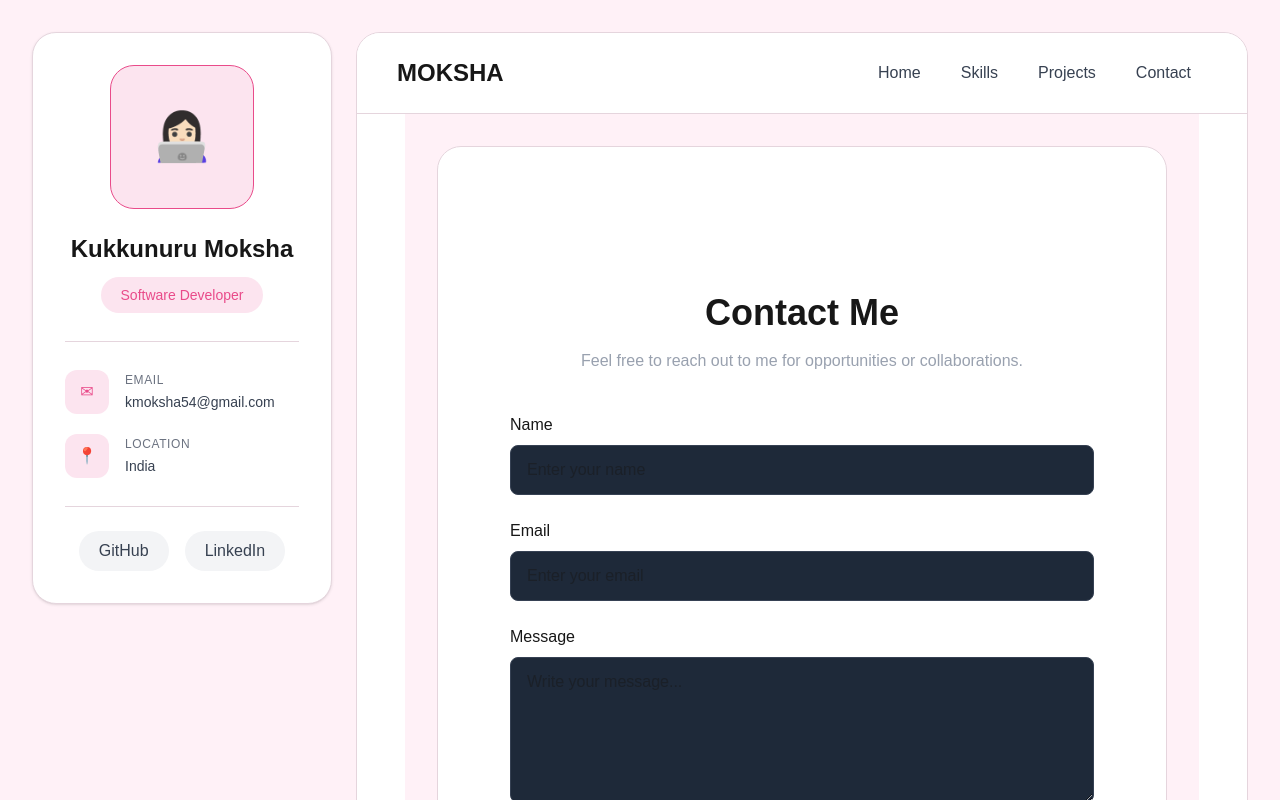
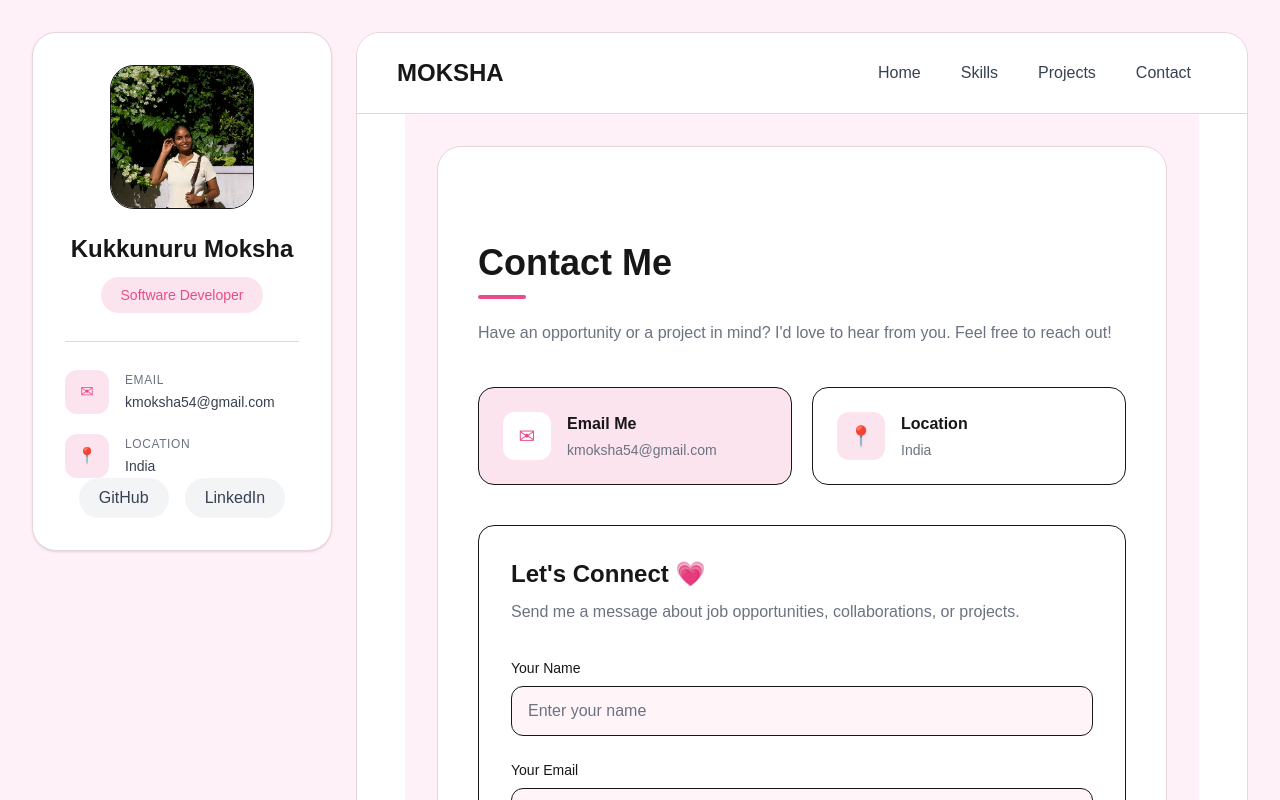
Before and after one commit to Moksha-source/my-portfolio, a Next.js app: page /contact in a window 1280 px wide. Shown: the top 800 px of the page. Built offline with nearby package versions, Linux system fonts and the light colour scheme.

Commit message:
Improve portfolio layout and styling

```diff
--- a/app/projects/page.tsx
+++ b/app/projects/page.tsx
@@ -1,11 +1,5 @@
 import Projects from "@/components/Projects";
 
 export default function ProjectsPage() {
-  return (
-    <main className="min-h-screen bg-background text-foreground p-4 md:p-8">
-      <div className="max-w-5xl mx-auto bg-white border border-gray-border rounded-3xl p-6 md:p-10">
-        <Projects />
-      </div>
-    </main>
-  );
+  return <Projects />;
 }
--- a/app/skills/page.tsx
+++ b/app/skills/page.tsx
@@ -1,11 +1,5 @@
 import Skills from "@/components/Skills";
 
 export default function SkillsPage() {
-  return (
-    <main className="min-h-screen bg-background text-foreground p-4 md:p-8">
-      <div className="max-w-5xl mx-auto bg-white border border-gray-border rounded-3xl p-6 md:p-10">
-        <Skills />
-      </div>
-    </main>
-  );
+  return <Skills />;
 }
--- a/components/About.tsx
+++ b/components/About.tsx
@@ -1,9 +1,9 @@
 export default function About() {
   return (
-    <section id="about" className="py-10 md:py-14">
+    <section id="about" className="py-6 py-8">
 
       {/* Heading */}
-      <div className="mb-10">
+      <div className="mb-7">
 
         <h2 className="text-3xl md:text-4xl font-bold text-black">
           About Me
--- a/components/Contact.tsx
+++ b/components/Contact.tsx
@@ -1,67 +1,144 @@
 export default function Contact() {
   return (
-    <section
-      id="contact"
-      className="min-h-screen flex items-center justify-center px-8"
-    >
-      <div className="max-w-2xl w-full">
+    <section id="contact" className="py-10 md:py-14">
 
-        <h2 className="text-4xl font-bold text-center mb-4">
+      {/* Heading */}
+      <div className="mb-10">
+        <h2 className="text-3xl md:text-4xl font-bold text-black">
           Contact Me
         </h2>
 
-        <p className="text-gray-400 text-center mb-10">
-          Feel free to reach out to me for opportunities or collaborations.
+        <div className="w-12 h-1 bg-pink rounded-full mt-3" />
+
+        <p className="text-gray mt-5 leading-7">
+          Have an opportunity or a project in mind? I'd love to hear from you.
+          Feel free to reach out!
+        </p>
+      </div>
+
+      {/* Contact Information Cards */}
+      <div className="grid grid-cols-1 sm:grid-cols-2 gap-5 mb-10">
+
+        {/* Email */}
+        <a
+          href="mailto:kmoksha54@gmail.com"
+          className="bg-pink-light border border-pink-border rounded-2xl p-6 flex items-center gap-4 hover:border-pink hover:-translate-y-1 transition duration-300"
+        >
+          <div className="w-12 h-12 bg-white rounded-xl flex items-center justify-center text-pink text-xl">
+            ✉
+          </div>
+
+          <div>
+            <h3 className="font-semibold text-black">Email Me</h3>
+            <p className="text-sm text-gray mt-1 break-all">
+              kmoksha54@gmail.com
+            </p>
+          </div>
+        </a>
+
+        {/* Location */}
+        <div className="bg-white border border-pink-border rounded-2xl p-6 flex items-center gap-4 hover:border-pink hover:-translate-y-1 transition duration-300">
+          <div className="w-12 h-12 bg-pink-light rounded-xl flex items-center justify-center text-pink text-xl">
+            📍
+          </div>
+
+          <div>
+            <h3 className="font-semibold text-black">Location</h3>
+            <p className="text-sm text-gray mt-1">
+              India
+            </p>
+          </div>
+        </div>
+
+      </div>
+
+      {/* Contact Form */}
+      <div className="bg-white border border-pink-border rounded-2xl p-6 md:p-8">
+
+        <h3 className="text-2xl font-bold text-black mb-2">
+          Let's Connect 💗
+        </h3>
+
+        <p className="text-gray mb-8 leading-7">
+          Send me a message about job opportunities, collaborations,
+          or projects.
         </p>
 
-        <form className="space-y-6">
+        <form
+          action="mailto:kmoksha54@gmail.com"
+          method="POST"
+          encType="text/plain"
+          className="space-y-6"
+        >
 
+          {/* Name */}
           <div>
-            <label className="block mb-2">
-              Name
+            <label
+              htmlFor="name"
+              className="block text-sm font-medium text-black mb-2"
+            >
+              Your Name
             </label>
 
             <input
+              id="name"
+              name="Name"
               type="text"
               placeholder="Enter your name"
-              className="w-full bg-gray-800 border border-gray-700 rounded-lg px-4 py-3 outline-none focus:border-white"
+              required
+              className="w-full rounded-xl border border-pink-border bg-[#fff5f8] px-4 py-3 text-black placeholder:text-gray focus:outline-none focus:border-pink focus:ring-2 focus:ring-pink-light transition"
             />
           </div>
 
+          {/* Email */}
           <div>
-            <label className="block mb-2">
-              Email
+            <label
+              htmlFor="email"
+              className="block text-sm font-medium text-black mb-2"
+            >
+              Your Email
             </label>
 
             <input
+              id="email"
+              name="Email"
               type="email"
-              placeholder="Enter your email"
-              className="w-full bg-gray-800 border border-gray-700 rounded-lg px-4 py-3 outline-none focus:border-white"
+              placeholder="Enter your email address"
+              required
+              className="w-full rounded-xl border border-pink-border bg-[#fff5f8] px-4 py-3 text-black placeholder:text-gray focus:outline-none focus:border-pink focus:ring-2 focus:ring-pink-light transition"
             />
           </div>
 
+          {/* Message */}
           <div>
-            <label className="block mb-2">
-              Message
+            <label
+              htmlFor="message"
+              className="block text-sm font-medium text-black mb-2"
+            >
+              Your Message
             </label>
 
             <textarea
-              placeholder="Write your message..."
+              id="message"
+              name="Message"
               rows={5}
-              className="w-full bg-gray-800 border border-gray-700 rounded-lg px-4 py-3 outline-none focus:border-white"
+              placeholder="Write your message here..."
+              required
+              className="w-full rounded-xl border border-pink-border bg-[#fff5f8] px-4 py-3 text-black placeholder:text-gray focus:outline-none focus:border-pink focus:ring-2 focus:ring-pink-light transition resize-y"
             />
           </div>
 
+          {/* Submit */}
           <button
             type="submit"
-            className="w-full bg-white text-black py-3 rounded-lg font-semibold hover:bg-gray-200 transition"
+            className="w-full sm:w-auto bg-pink text-white px-8 py-3 rounded-full font-semibold hover:bg-pink-dark hover:-translate-y-0.5 transition duration-300"
           >
-            Let's Connect
+            Send Message →
           </button>
 
         </form>
+      </div>
 
-      </div>
     </section>
   );
 }
--- a/components/Skills.tsx
+++ b/components/Skills.tsx
@@ -19,10 +19,10 @@ const skillGroups = [
 
 export default function Skills() {
   return (
-    <section id="skills" className="py-10 md:py-14">
+    <section id="skills" className="py-6 py-8">
 
       {/* Heading */}
-      <div className="mb-10">
+      <div className="mb-8">
 
         <h2 className="text-3xl md:text-4xl font-bold text-black">
           Skills
@@ -38,12 +38,12 @@ export default function Skills() {
 
 
       {/* Skill Groups */}
-      <div className="grid grid-cols-1 md:grid-cols-2 gap-5">
+      <div className="grid grid-cols-1 md:grid-cols-2 gap-4">
 
         {skillGroups.map((group, index) => (
           <div
             key={group.title}
-            className={`rounded-2xl p-6 border border-gray-border hover:border-pink hover:-translate-y-1 transition duration-300 ${
+            className={`rounded-2xl p-5 border border-gray-border hover:border-pink hover:-translate-y-1 transition duration-300 ${
               index % 2 === 0
                 ? "bg-pink-light"
                 : "bg-white"
--- a/components/profileCard.tsx
+++ b/components/profileCard.tsx
@@ -1,3 +1,4 @@
+import Image from "next/image";
 export default function ProfileCard() {
   return (
     <aside className="bg-white border border-gray-border rounded-3xl p-6 md:p-8 h-fit lg:sticky lg:top-8 shadow-sm">
@@ -6,10 +7,15 @@ export default function ProfileCard() {
       <div className="flex flex-col items-center text-center">
 
         {/* Profile Image */}
-        <div className="w-36 h-36 rounded-3xl bg-pink-light border border-pink flex items-center justify-center mb-6 overflow-hidden">
-          <span className="text-5xl">
-            👩🏻‍💻
-          </span>
+        <div className="relative w-36 h-36 rounded-3xl border border-pink-border overflow-hidden mb-6">
+          <Image
+            src="/moksha-profile.jpeg"
+            alt="Moksha - Software Developer"
+            fill
+            priority
+            className="object-cover object-top"
+            sizes="144px"
+          />
         </div>
 
         {/* Name */}
@@ -75,26 +81,24 @@ export default function ProfileCard() {
 
 
       {/* Social Links */}
-      <div className="border-t border-gray-border mt-7 pt-6">
-
       <div className="flex justify-center gap-4">
-
         <a
-            href="#"
+          href="https://github.com/Moksha-source/"
+          target="_blank"
+          rel="noopener noreferrer"
           className="px-5 py-2 rounded-full bg-gray-light text-gray-dark hover:bg-pink-light hover:text-pink transition"
         >
           GitHub
         </a>
 
         <a
-            href="#"
+          href="https://www.linkedin.com/in/k-moksha-912b71377/?isSelfProfile=true"
+          target="_blank"
+          rel="noopener noreferrer"
           className="px-5 py-2 rounded-full bg-gray-light text-gray-dark hover:bg-pink-light hover:text-pink transition"
         >
           LinkedIn
         </a>
-
-        </div>
-
       </div>
 
     </aside>
```
Also changed, not shown: components/Projects.tsx (+48 -30 lines), public/moksha-profile.jpeg (added). Lines whose indentation alone changed are shown as unchanged.
